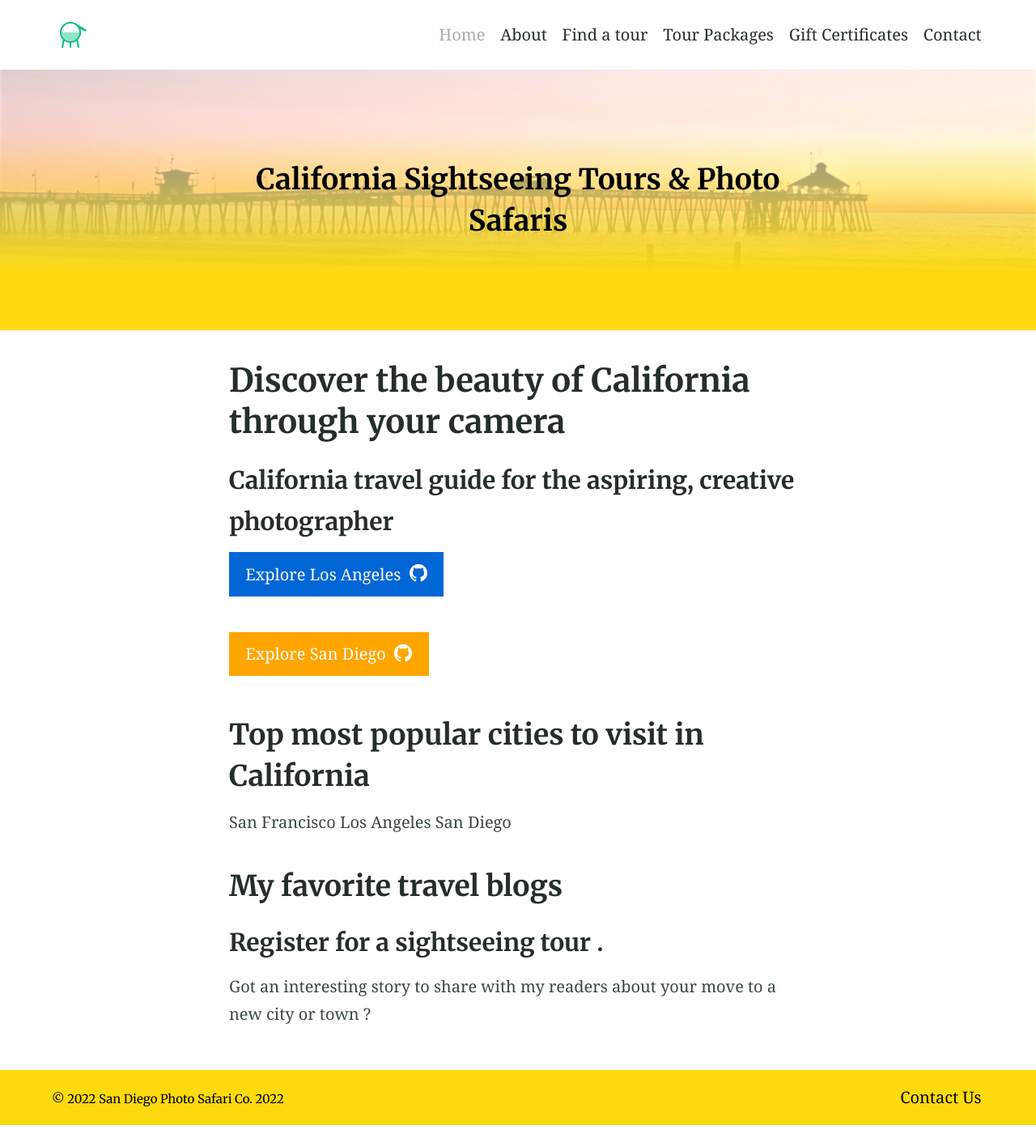
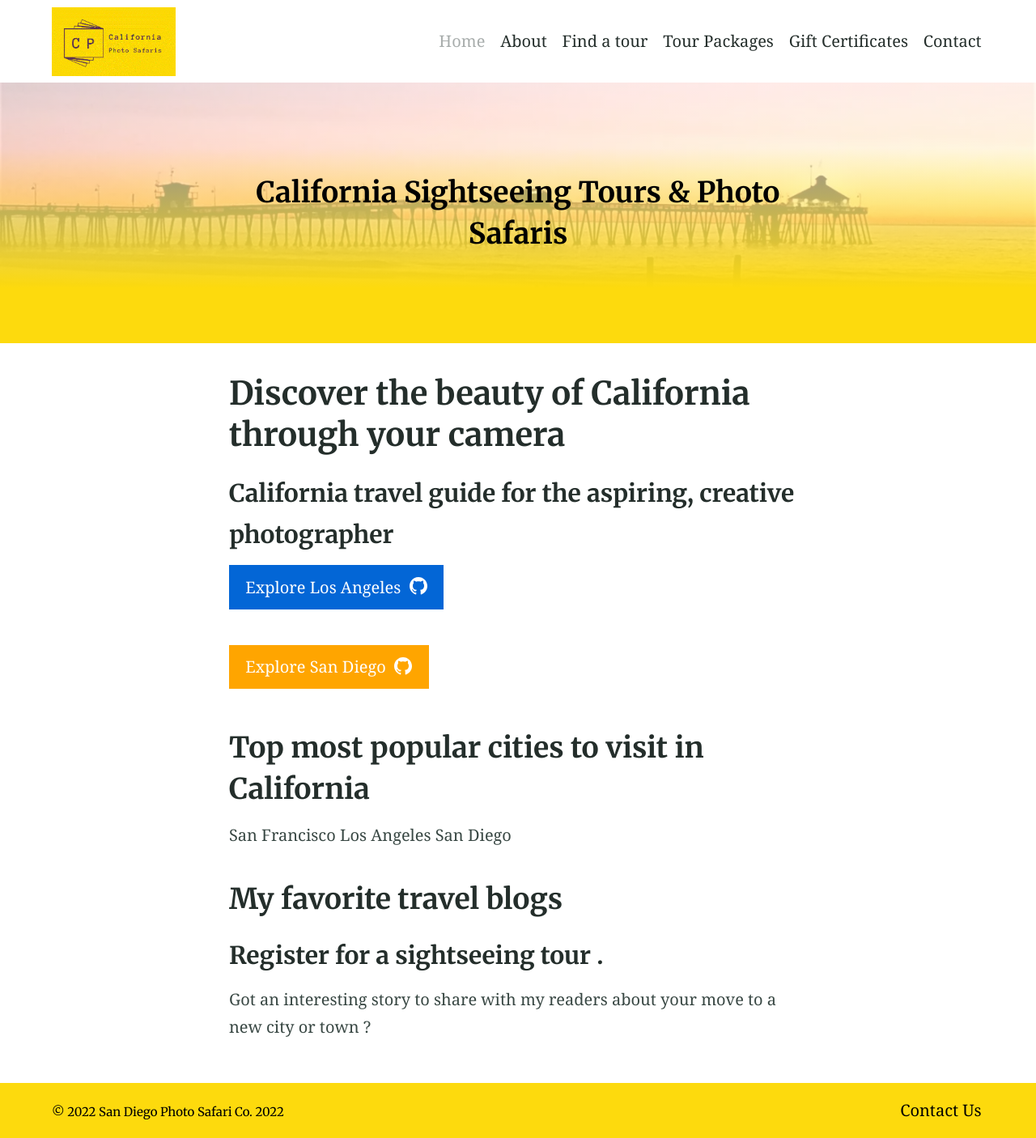
Before and after one commit to Coolweb2go/californiaphotosafaris, a Jekyll site: the page built from index.md, in a window 1280 px wide. Shown: the whole page at 81% size. Built offline with Jekyll 4.4.1, drawn with Linux system fonts in a browser that asks for light colours.

Commit message:
Logo updated

```diff
--- a/_config.yml
+++ b/_config.yml
@@ -94,7 +94,7 @@ defaults:
 encoding: utf-8 # Make sure the encoding is right
 lang: en-GB # Set the site language
 title: "Bestcitiestomoveintheusa" # Site name or title, also used in jekyll-seo-tag
-logo: "/assets/logos/logo.svg" # Site logo, also used in jekyll-seo-tag
+logo: "/assets/logos/logo.gif" # Site logo, also used in jekyll-seo-tag
 description: "Alembic is a starting point for Jekyll projects. Rather than starting from scratch, this boilerplate is designed to get the ball rolling immediately" # Site description and default description, also used in jekyll-seo-tag
 url: "https://californiaphotosafaris.com" # Site url, also used in jekyll-seo-tag
 baseurl: ""
```
Also changed, not shown: assets/logos/logo.gif (added), assets/logos/logo.svg (deleted).
